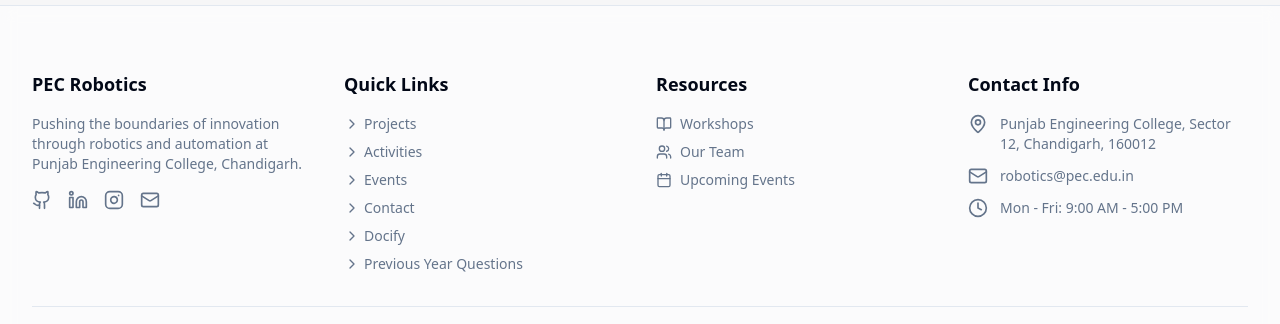
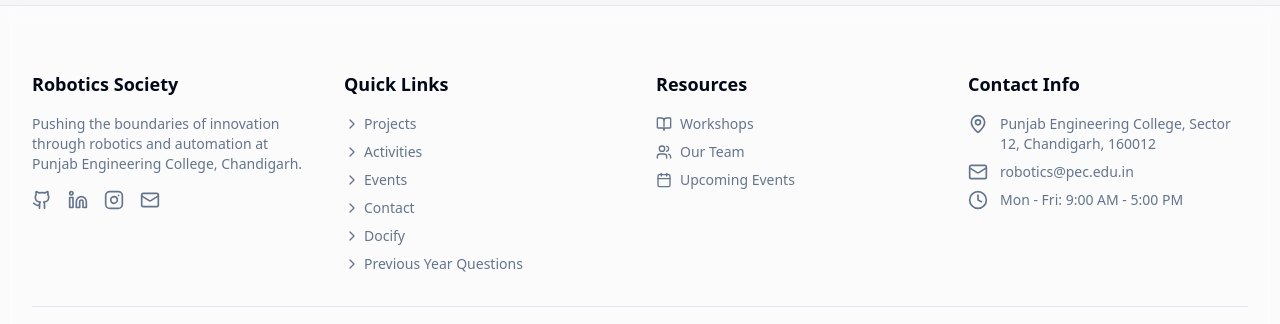
Before and after one commit to Robotics-PEC/Robotics-PEC.github.io, a Next.js app: page / in a window 1280 px wide. Shown: the part 1684-2008 px from the top of the page. Built offline with nearby package versions, Linux system fonts and the light colour scheme; no server answers; the database is empty.

Commit message:
Refractor: Cleaned up Footer Component

```diff
--- a/src/components/layout/Footer.tsx
+++ b/src/components/layout/Footer.tsx
@@ -1,151 +1,157 @@
 "use client";
 
 import Link from "next/link";
-import { Github, Instagram, Linkedin, Mail, MapPin, Phone, Clock, BookOpen, Users, Calendar, ChevronRight } from "lucide-react";
-import { Button } from "@/components/ui/button";
+import {
+  Github,
+  Instagram,
+  Linkedin,
+  Mail,
+  MapPin,
+  Clock,
+  BookOpen,
+  Users,
+  Calendar,
+  ChevronRight
+} from "lucide-react";
 
-const Footer = () => {
+
+const FooterSection: React.FC<{ title: string, description?: string, children: React.ReactNode }> = ({ title, description, children }) => {
   return (
-    <footer className="border-t bg-background/95 backdrop-blur supports-[backdrop-filter]:bg-background/60">
-      <div className="max-w-7xl mx-auto px-4 sm:px-6 lg:px-8 py-12 md:py-16">
-        <div className="grid grid-cols-1 md:grid-cols-4 gap-8">
-          {/* About Section */}
     <div className="space-y-4">
-            <h3 className="text-lg font-semibold">PEC Robotics</h3>
+      <h3 className="text-lg font-semibold mb-4">{title}</h3>
+      {description && (
         <p className="text-sm text-muted-foreground">
-              Pushing the boundaries of innovation through robotics and automation at Punjab Engineering College, Chandigarh.
-            </p>
+          {description}
+        </p>)
+      }
+      <ul className="space-y-2">
+        {children}
+      </ul>
+    </div>);
+}
+
+const About = () => {
+  const socialLinks = [
+    { href: "https://github.com/Robotics-PEC", icon: Github },
+    { href: "https://www.linkedin.com/company/pec-robotics-society/", icon: Linkedin },
+    { href: "https://www.instagram.com/robotics.society/", icon: Instagram },
+    { href: "mailto:robotics@pec.edu.in", icon: Mail }
+  ];
+  return (
+    <FooterSection
+      title="Robotics Society"
+      description="Pushing the boundaries of innovation through robotics and automation at Punjab Engineering College, Chandigarh."
+    >
       <div className="flex space-x-4">
-              <a href="https://github.com/Robotics-PEC" target="_blank" rel="noopener noreferrer" className="text-muted-foreground hover:text-foreground transition-colors">
-                <Github className="h-5 w-5" />
+        {socialLinks.map(({ href, icon: Icon }, index) => (
+          <a
+            key={index}
+            href={href}
+            target="_blank"
+            rel="noopener noreferrer"
+            className="text-muted-foreground hover:text-foreground transition-colors"
+          >
+            <Icon className="h-5 w-5" />
           </a>
-              <a href="https://www.linkedin.com/company/pec-robotics-society/" target="_blank" rel="noopener noreferrer" className="text-muted-foreground hover:text-foreground transition-colors">
-                <Linkedin className="h-5 w-5" />
-              </a>
-              <a href="https://www.instagram.com/robotics.society/" target="_blank" rel="noopener noreferrer" className="text-muted-foreground hover:text-foreground transition-colors">
-                <Instagram className="h-5 w-5" />
-              </a>
-              <a href="mailto:robotics@pec.edu.in" className="text-muted-foreground hover:text-foreground transition-colors">
-                <Mail className="h-5 w-5" />
-              </a>
+        ))}
       </div>
-          </div>
+    </FooterSection>
+  );
+}
 
-          {/* Quick Links Section */}
+const QuickLinks = () => {
+  const quickLinks = [
+    { href: "/projects", label: "Projects" },
+    { href: "/activities", label: "Activities" },
+    { href: "/events", label: "Events" },
+    { href: "/contact", label: "Contact" },
+    { href: "/Docify", label: "Docify" },
+    { href: "/pyq", label: "Previous Year Questions" }
+  ];
+  return (
     <div>
-            <h3 className="text-lg font-semibold mb-4">Quick Links</h3>
-            <ul className="space-y-2">
-              <li>
-                <Link href="/projects" className="text-sm text-muted-foreground hover:text-foreground transition-colors flex items-center">
+      <FooterSection
+        title="Quick Links"
+      >
+        {quickLinks.map(({ href, label }, index) => (
+          <li key={index}>
+            <Link
+              href={href}
+              className="text-sm text-muted-foreground hover:text-foreground transition-colors flex items-center"
+            >
               <ChevronRight className="h-4 w-4 mr-1" />
-                  Projects
+              {label}
             </Link>
           </li>
-              <li>
-                <Link href="/activities" className="text-sm text-muted-foreground hover:text-foreground transition-colors flex items-center">
-                  <ChevronRight className="h-4 w-4 mr-1" />
-                  Activities
+        ))}
+      </FooterSection>
+    </div>
+  );
+}
+
+const Resources = () => {
+  const resources = [
+    { href: "/activities", label: "Workshops", icon: BookOpen },
+    { href: "/#team", label: "Our Team", icon: Users },
+    { href: "/events", label: "Upcoming Events", icon: Calendar }
+  ];
+
+  return (
+    <div>
+      <FooterSection
+        title="Resources"
+      >
+        {resources.map(({ href, label, icon: Icon }, index) => (
+          <li key={index}>
+            <Link
+              href={href}
+              className="text-sm text-muted-foreground hover:text-foreground transition-colors flex items-center"
+            >
+              <Icon className="h-4 w-4 mr-2" />
+              {label}
             </Link>
           </li>
-              <li>
-                <Link href="/events" className="text-sm text-muted-foreground hover:text-foreground transition-colors flex items-center">
-                  <ChevronRight className="h-4 w-4 mr-1" />
-                  Events
-                </Link>
+        ))}
+      </FooterSection>
+    </div>
+  );
+}
+
+const ContactInfo = () => {
+  const contactInfo = [
+    {
+      icon: MapPin,
+      text: "Punjab Engineering College, Sector 12, Chandigarh, 160012",
+      isMultiline: true,
+    },
+    {
+      icon: Mail,
+      text: "robotics@pec.edu.in",
+    },
+    {
+      icon: Clock,
+      text: "Mon - Fri: 9:00 AM - 5:00 PM",
+    },
+  ];
+
+  return (
+    <div>
+      <FooterSection
+        title="Contact Info"
+      >
+        {contactInfo.map(({ icon: Icon, text, isMultiline }, index) => (
+          <li key={index} className={`flex items-${isMultiline ? "start" : "center"} space-x-3`}>
+            <Icon className="h-5 w-5 text-muted-foreground shrink-0" />
+            <span className="text-sm text-muted-foreground">{text}</span>
           </li>
-              <li>
-                <Link href="/contact" className="text-sm text-muted-foreground hover:text-foreground transition-colors flex items-center">
-                  <ChevronRight className="h-4 w-4 mr-1" />
-                  Contact
-                </Link>
-              </li>
-              <li>
-                <Link href="/Docify" className="text-sm text-muted-foreground hover:text-foreground transition-colors flex items-center">
-                  <ChevronRight className="h-4 w-4 mr-1" />
-                  Docify
-                </Link>
-              </li>
-              <li>
-                <Link href="/pyq" className="text-sm text-muted-foreground hover:text-foreground transition-colors flex items-center">
-                  <ChevronRight className="h-4 w-4 mr-1" />
-                  Previous Year Questions
-                </Link>
-              </li>
-            </ul>
+        ))}
+      </FooterSection>
     </div>
+  );
+}
 
-          {/* Resources Section */}
-          <div>
-            <h3 className="text-lg font-semibold mb-4">Resources</h3>
-            <ul className="space-y-2">
-              <li>
-                <Link href="/activities" className="text-sm text-muted-foreground hover:text-foreground transition-colors flex items-center">
-                  <BookOpen className="h-4 w-4 mr-2" />
-                  Workshops
-                </Link>
-              </li>
-              <li>
-                <Link href="/#team" className="text-sm text-muted-foreground hover:text-foreground transition-colors flex items-center">
-                  <Users className="h-4 w-4 mr-2" />
-                  Our Team
-                </Link>
-              </li>
-              <li>
-                <Link href="/events" className="text-sm text-muted-foreground hover:text-foreground transition-colors flex items-center">
-                  <Calendar className="h-4 w-4 mr-2" />
-                  Upcoming Events
-                </Link>
-              </li>
-            </ul>
-          </div>
-
-          {/* Contact Info Section */}
-          <div>
-            <h3 className="text-lg font-semibold mb-4">Contact Info</h3>
-            <ul className="space-y-3">
-              <li className="flex items-start space-x-3">
-                <MapPin className="h-5 w-5 text-muted-foreground shrink-0" />
-                <span className="text-sm text-muted-foreground">
-                  Punjab Engineering College, Sector 12, Chandigarh, 160012
-                </span>
-              </li>
-              {/* <li className="flex items-center space-x-3">
-                <Phone className="h-5 w-5 text-muted-foreground" />
-                <span className="text-sm text-muted-foreground">+91 123-456-7890</span>
-              </li> */}
-              <li className="flex items-center space-x-3">
-                <Mail className="h-5 w-5 text-muted-foreground" />
-                <span className="text-sm text-muted-foreground">robotics@pec.edu.in</span>
-              </li>
-              <li className="flex items-center space-x-3">
-                <Clock className="h-5 w-5 text-muted-foreground" />
-                <span className="text-sm text-muted-foreground">Mon - Fri: 9:00 AM - 5:00 PM</span>
-              </li>
-            </ul>
-          </div>
-        </div>
-
-        {/* Newsletter Subscription */}
-        {/* <div className="mt-12 pt-8 border-t border-border">
-          <div className="text-center max-w-2xl mx-auto mb-8">
-            <h3 className="text-lg font-semibold mb-2">Subscribe to Our Newsletter</h3>
-            <p className="text-sm text-muted-foreground mb-4">
-              Stay updated with our latest projects and events
-            </p>
-            <form className="flex gap-2 max-w-md mx-auto" onSubmit={(e) => e.preventDefault()}>
-              <input
-                type="email"
-                placeholder="Enter your email"
-                className="flex-1 h-10 px-3 text-sm rounded-md border border-input bg-background"
-              />
-              <Button className=" text-white">
-                Subscribe
-              </Button>
-            </form>
-          </div>
-        </div> */}
-
-        {/* Copyright */}
+const Copyright = () => {
+  return (
     <div className="mt-8 border-t pt-8">
       <div className="text-center">
         <p className="text-sm text-muted-foreground">
@@ -157,6 +163,31 @@ const Footer = () => {
         </div>
       </div>
     </div>
+  );
+}
+
+const Footer = () => {
+
+  return (
+    <footer className="border-t bg-background/95 backdrop-blur supports-[backdrop-filter]:bg-background/60">
+      <div className="max-w-7xl mx-auto px-4 sm:px-6 lg:px-8 py-12 md:py-16">
+        <div className="grid grid-cols-1 md:grid-cols-4 gap-8">
+
+          {/* About Section */}
+          <About />
+
+          {/* Quick Links Section */}
+          <QuickLinks />
+
+          {/* Resources Section */}
+          <Resources />
+
+          {/* Contact Info Section */}
+          <ContactInfo />
+        </div>
+
+        {/* Copyright */}
+        <Copyright />
       </div>
     </footer>
   );
```
Lines whose indentation alone changed are shown as unchanged.
